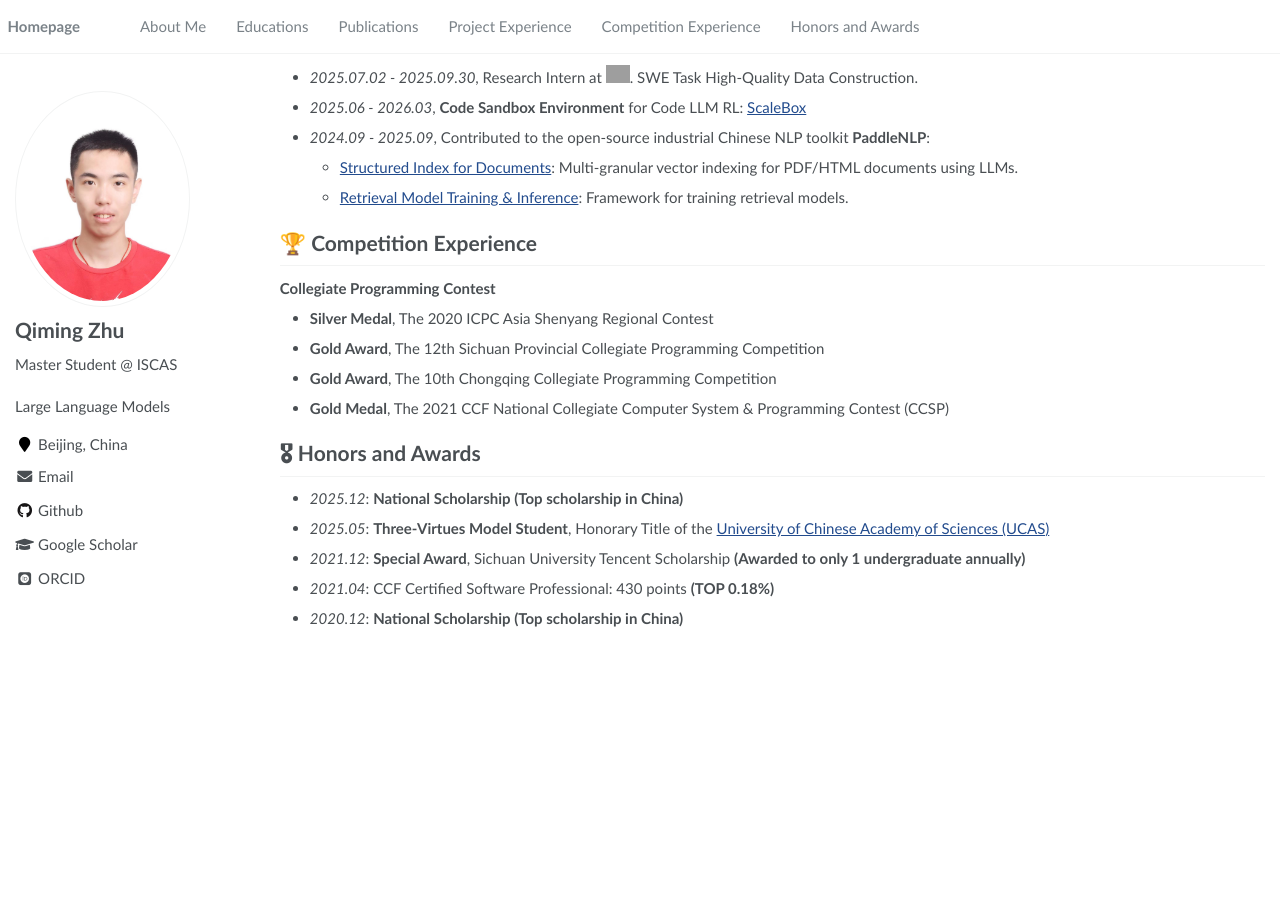
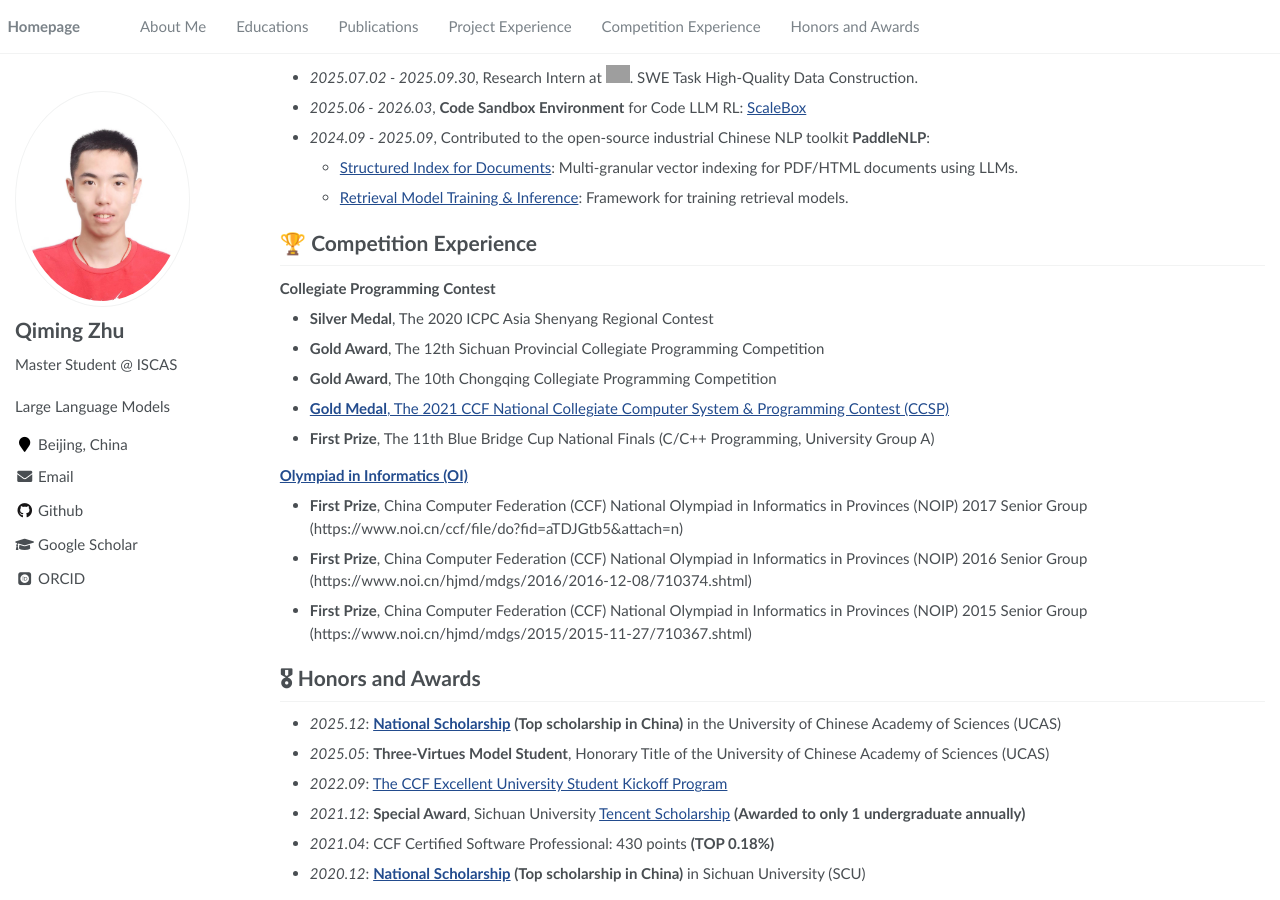
Before and after one commit to dfmz759837901/dfmz759837901.github.io, a Jekyll site: the page built from _pages/about.md, in a window 1280 px wide and 900 px high, scrolled down 658 px. Built offline with Jekyll 4.4.1, drawn with Linux system fonts in a browser that asks for light colours; some web fonts are replaced; before the commit the page ends 1303 px from its top, so only the background shows below that; some of the changed text lies outside the part shown; grey boxes are pictures that could not be loaded.

Commit message:
update the page

```diff
--- a/_pages/about.md
+++ b/_pages/about.md
@@ -17,8 +17,8 @@ I currently work in LLM Evaluation.
 My Chinese name is 珠齐明 (Zhū Qímíng).
 
 # 🎓 Educations
-- *2023.09 - 2026.06*, **M.S.**, Institute of Software, Chinese Academy of Sciences (ISCAS), [Chinese Information Processing Laboratory](https://www.icip.org.cn/zh/homepage).
-- *2019.09 - 2023.06*, **B.Eng.**, Sichuan University, Computer Science and Technology (Talent Training Program).
+- *2023.09 - 2026.06*, **Master Ca**, Institute of Software, Chinese Academy of Sciences (ISCAS), [Chinese Information Processing Laboratory](https://www.icip.org.cn/zh/homepage).
+- *2019.09 - 2023.06*, **Bachelor of Engineering**, Sichuan University (SCU), Computer Science and Technology (Talent Training Program).
 
   Weighted Average Mark: 92.09/100 **&#124;** GPA of compulsory Courses: 3.89/4.0
 
@@ -57,11 +57,18 @@ My Chinese name is 珠齐明 (Zhū Qímíng).
 - **Silver Medal**, The 2020 ICPC Asia Shenyang Regional Contest
 - **Gold Award**, The 12th Sichuan Provincial Collegiate Programming Competition
 - **Gold Award**, The 10th Chongqing Collegiate Programming Competition
-- **Gold Medal**, The 2021 CCF National Collegiate Computer System & Programming Contest (CCSP)
+- [**Gold Medal**, The 2021 CCF National Collegiate Computer System & Programming Contest (CCSP)](https://ccsp.ccf.org.cn/ccsp/Bulletin/2022-11-30/780236.shtml)
+- **First Prize**, The 11th Blue Bridge Cup National Finals (C/C++ Programming, University Group A)
+
+[**Olympiad in Informatics (OI)**](https://oier.baoshuo.dev/?query=%E7%8F%A0%E9%BD%90%E6%98%8E)
+- **First Prize**, China Computer Federation (CCF) National Olympiad in Informatics in Provinces (NOIP) 2017 Senior Group (https://www.noi.cn/ccf/file/do?fid=aTDJGtb5&attach=n)
+- **First Prize**, China Computer Federation (CCF) National Olympiad in Informatics in Provinces (NOIP) 2016 Senior Group (https://www.noi.cn/hjmd/mdgs/2016/2016-12-08/710374.shtml)
+- **First Prize**, China Computer Federation (CCF) National Olympiad in Informatics in Provinces (NOIP) 2015 Senior Group (https://www.noi.cn/hjmd/mdgs/2015/2015-11-27/710367.shtml)
 
 # 🎖 Honors and Awards
-- *2025.12*: **National Scholarship (Top scholarship in China)**
-- *2025.05*: **Three-Virtues Model Student**, Honorary Title of the [University of Chinese Academy of Sciences (UCAS)](https://www.ucas.edu.cn/)
-- *2021.12*: **Special Award**, Sichuan University Tencent Scholarship **(Awarded to only 1 undergraduate annually)**
+- *2025.12*: **[National Scholarship](https://onestop.ucas.ac.cn/home/infob/b7e6055c-b20e-4cdd-9530-e26385579b21) (Top scholarship in China)** in the University of Chinese Academy of Sciences (UCAS)
+- *2025.05*: **Three-Virtues Model Student**, Honorary Title of the University of Chinese Academy of Sciences (UCAS)
+- *2022.09*: [The CCF Excellent University Student Kickoff Program](https://www.ccf.org.cn/Awards/Awards/2022-09-06/772839.shtml)
+- *2021.12*: **Special Award**, Sichuan University [Tencent Scholarship](http://foundation.scu.edu.cn/info/1030/5131.htm) **(Awarded to only 1 undergraduate annually)**
 - *2021.04*: CCF Certified Software Professional: 430 points **(TOP 0.18%)**
-- *2020.12*: **National Scholarship (Top scholarship in China)**
+- *2020.12*: **[National Scholarship](http://www.moe.gov.cn/jyb_xxgk/s5743/s5744/A05/202012/t20201217_506100.html) (Top scholarship in China)** in Sichuan University (SCU)
```
